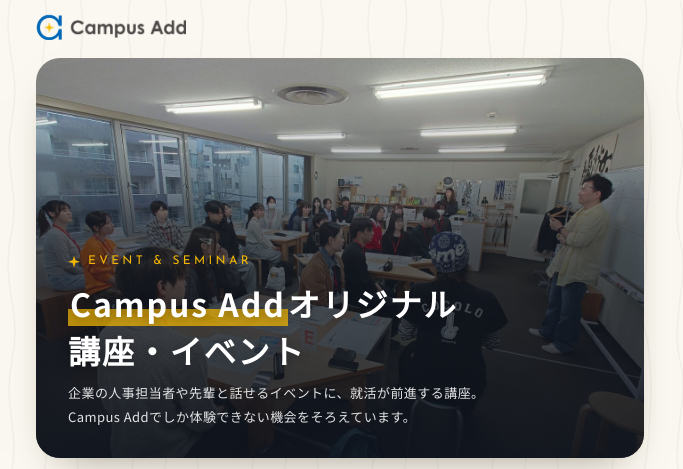
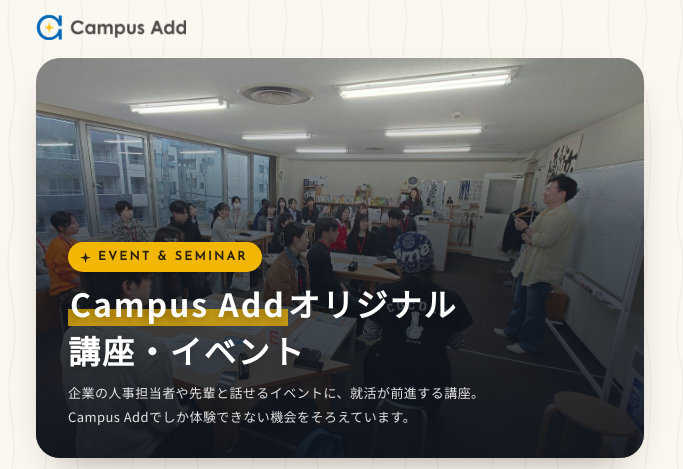
Before and after one commit to campusadd/event, a plain HTML site: page index.html in a window 1280 px wide. Shown: the top 469 px of the page, without its empty margins (300-983 px from the left). Drawn offline with Linux system fonts and the light colour scheme; no server answers.

Commit message:
一番上の写真を右寄せ（話している姿が入るように）・EVENT & SEMINARを読みやすく
Co-Authored-By: Claude Opus 5.5 <noreply@anthropic.com>

```diff
--- a/index.html
+++ b/index.html
@@ -66,11 +66,11 @@ button{font:inherit;color:inherit}
 .hero{position:relative;padding:4px 0 0}
 /* 一番上：写真いっぱいに言葉をのせる */
 .hero2{position:relative;margin-top:4px;border-radius:24px;overflow:hidden;min-height:340px;display:grid;align-items:end;isolation:isolate;box-shadow:0 18px 40px -24px rgba(40,30,10,.55)}
-.hero2 .h2photo{position:absolute;inset:0;width:100%;height:100%;object-fit:cover;object-position:center 40%;z-index:-2}
+.hero2 .h2photo{position:absolute;inset:0;width:100%;height:100%;object-fit:cover;object-position:84% 45%;z-index:-2}
 .hero2::before{content:"";position:absolute;inset:0;z-index:-1;background:linear-gradient(180deg,rgba(15,20,30,0) 12%,rgba(15,20,30,.6) 42%,rgba(15,20,30,.9) 100%)}
 .h2text{padding:22px 20px 22px;color:#fff;display:grid;gap:8px}
-.h2kick{margin:0;font-family:var(--f-num);font-size:12px;letter-spacing:.28em;color:var(--star);display:flex;align-items:center;gap:8px}
-.h2kick::before{content:"";width:12px;height:12px;background:var(--star);clip-path:polygon(50% 0,61% 39%,100% 50%,61% 61%,50% 100%,39% 61%,0 50%,39% 39%)}
+.h2kick{margin:0;justify-self:start;font-family:var(--f-num);font-size:12px;font-weight:700;letter-spacing:.2em;color:#2a2205;background:var(--star);border-radius:999px;padding:5px 14px 4px 12px;display:inline-flex;align-items:center;gap:7px;box-shadow:0 4px 14px -6px rgba(0,0,0,.5)}
+.h2kick::before{content:"";width:11px;height:11px;background:#2a2205;clip-path:polygon(50% 0,61% 39%,100% 50%,61% 61%,50% 100%,39% 61%,0 50%,39% 39%)}
 .hero2 h1{margin:0;font-size:clamp(24px,7vw,32px);font-weight:700;line-height:1.45;letter-spacing:.06em;text-shadow:0 2px 12px rgba(0,0,0,.35)}
 .hero2 h1 span{background:linear-gradient(transparent 62%,rgba(242,183,5,.75) 62%);padding:0 2px}
 .h2lead{margin:0;font-size:13px;line-height:1.8;color:rgba(255,255,255,.88)}
```
